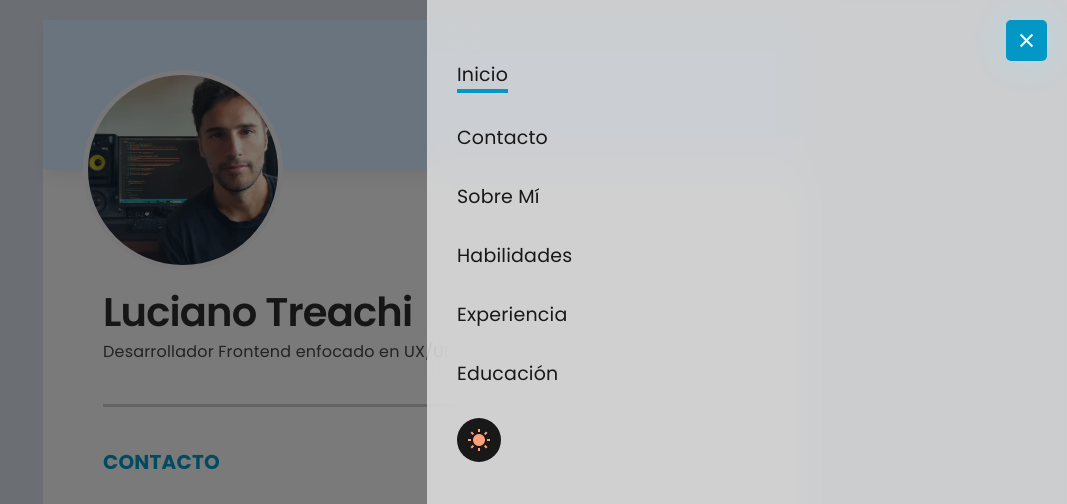
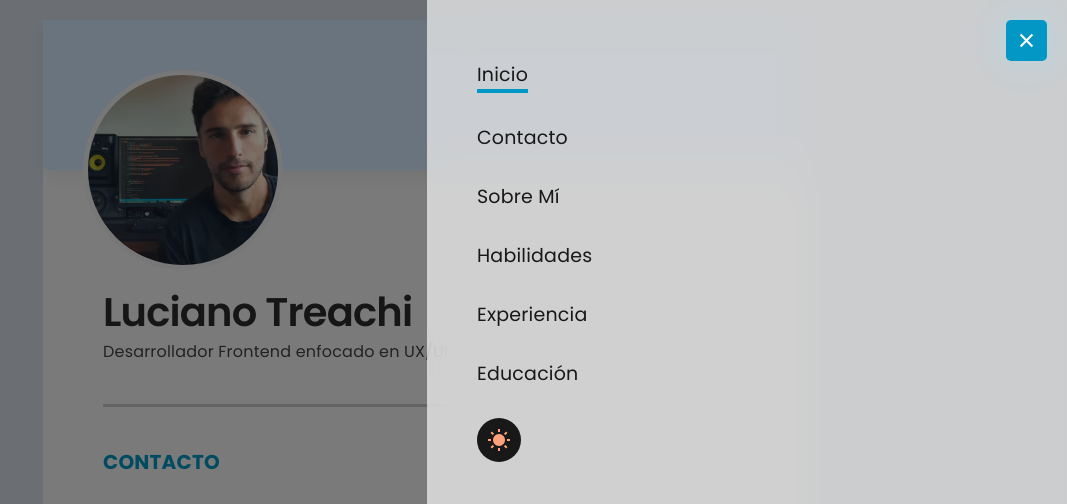
Before and after one commit to LucianoTreachi/curriculum-vitae-web, a plain HTML site: page index.html in a window 1280 px wide. Both pictures are taken after a click on the button "Menú de navegación". Shown: the top 504 px of the page, without its empty margins (213-1280 px from the left). Drawn offline with nearby package versions, Linux system fonts and the light colour scheme.

Commit message:
Cambiar valor de padding en navbar

```diff
--- a/css/styles.css
+++ b/css/styles.css
@@ -140,7 +140,7 @@ header .image img {
   flex-direction: column;
   align-items: flex-start;
   gap: 3rem;
-  padding: 6rem 3rem;
+  padding: 6rem 5rem;
   transition: .4s;
   visibility: hidden;
 }
```
